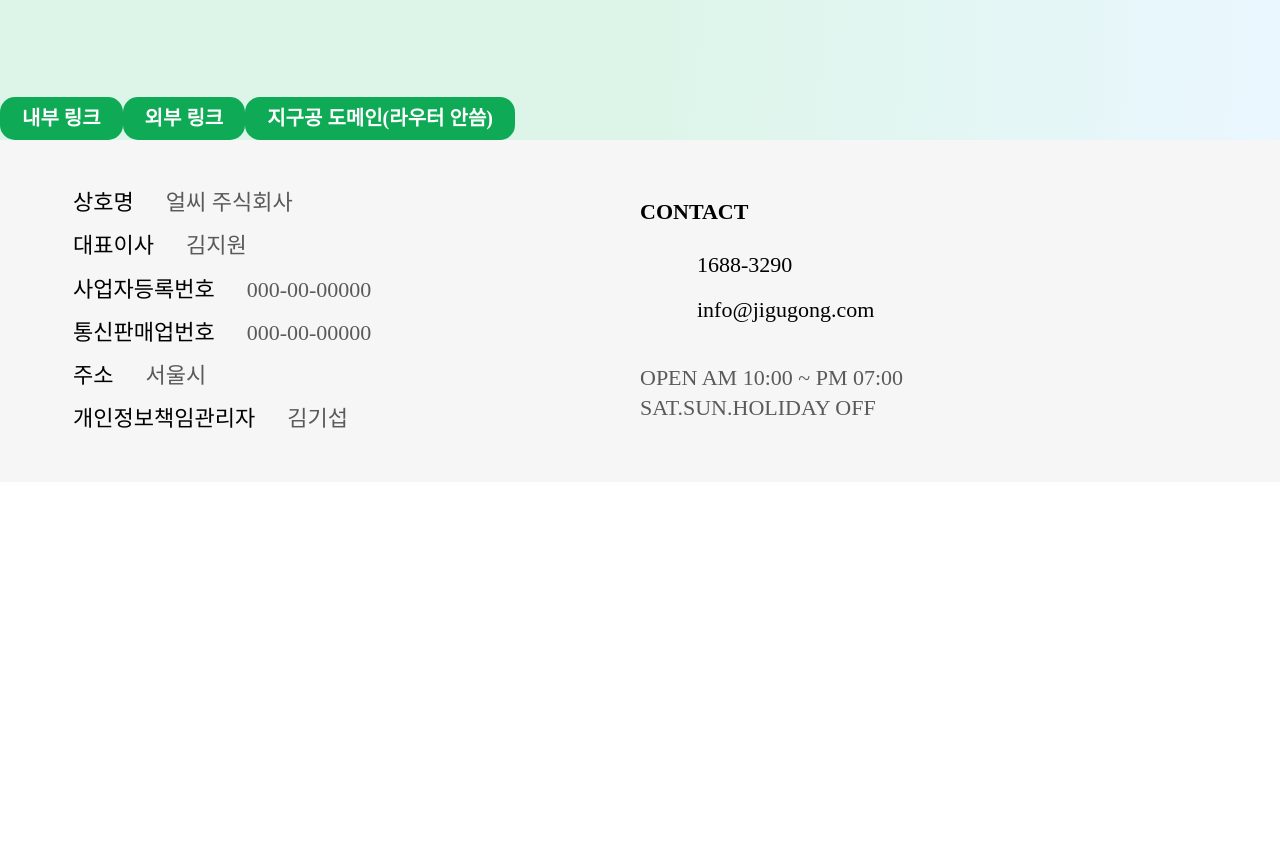
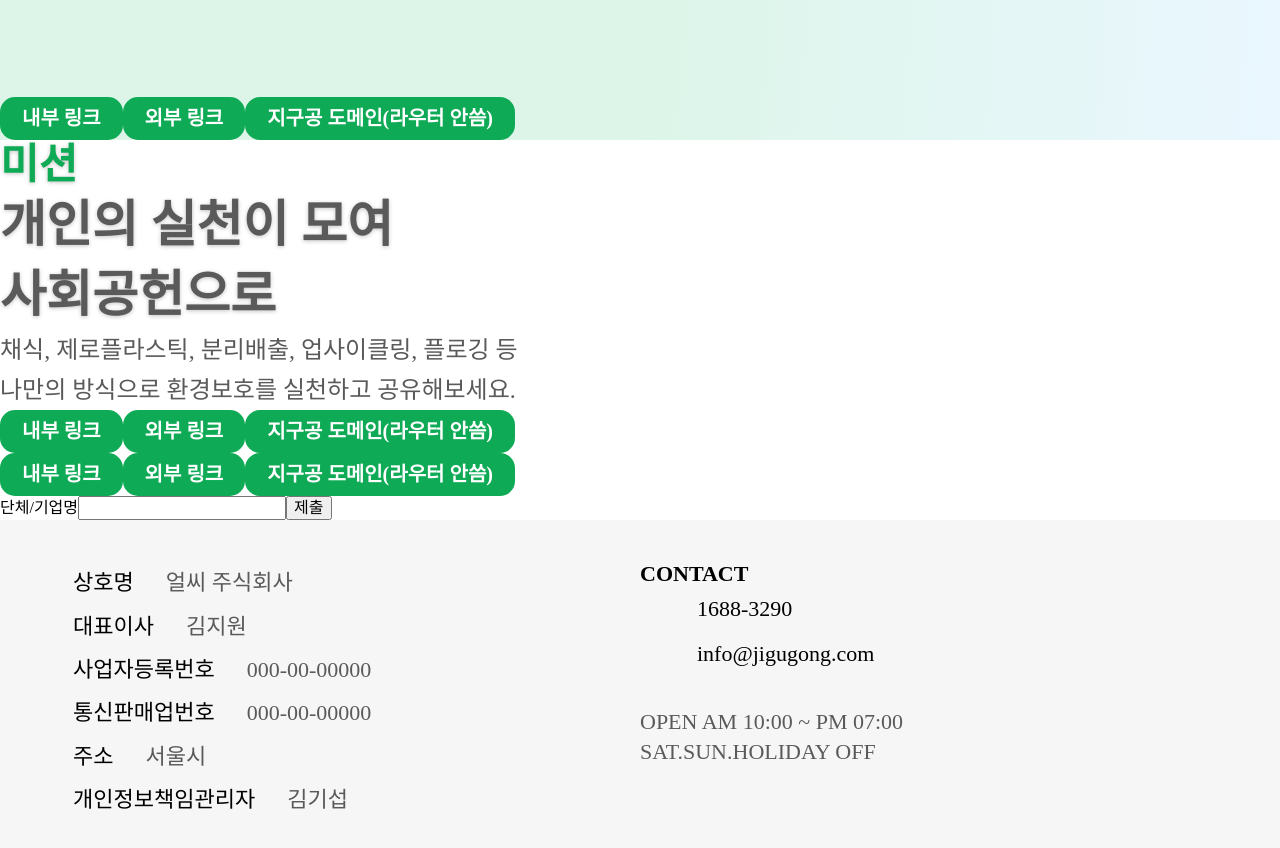
Before and after one commit to naninyang/jigugong-web, a Next.js app: page / in a window 1280 px wide. Shown: the top 848 px of the page. Before the commit the page ends 800 px from the top, so only its background shows below. Built offline with nearby package versions, Linux system fonts and the light colour scheme.

Commit message:
Primary head, secondary head, initial sentence on the Landing page
- 큰 제목, 작은 제목, 기본 문장 세팅

```diff
--- a/pages/assets/styles/global.css
+++ b/pages/assets/styles/global.css
@@ -18,8 +18,35 @@ body, input, button, textarea, select, legend {
   font-family: 'Pretendard';
 }
 
+h1, h2, h3, h4, h5, h6 {
+  margin-top: 0;
+  margin-bottom: 0;
+}
+
 a {
   text-decoration: none;
+}
+
+fieldset {
+  margin: 0;
+  padding: 0;
+  border: 0;
+}
+
+legend {
+  position: absolute;
+  width: 1px;
+  height: 1px;
+  padding: 0;
+  overflow: hidden;
+  clip: rect(0,0,0,0);
+  white-space: nowrap;
+  clip-path: inset(50%);
+  border: 0;
+}
+
+label {
+  cursor: pointer;
 }
 
 p, ul, dl {
--- /dev/null
+++ b/pages/components/Description.jsx
@@ -0,0 +1,24 @@
+import React from 'react';
+import styled from '@emotion/styled';
+import { fontWeights, Rem, Em } from '../utils/designSystem';
+
+const Paragraph = styled.p({
+  lineHeight: `${Em(40, 24)}`,
+  fontWeight: fontWeights.Medium,
+  fontSize: `${Rem(24)}`,
+  color: '#5A5A5A',
+  '& strong': {
+    display: 'block',
+    fontWeight: fontWeights.Medium,
+  },
+});
+
+const Description = ({ children }) => {
+  return (
+    <Paragraph>
+      {children}
+    </Paragraph>
+  )
+}
+
+export default Description;
--- /dev/null
+++ b/pages/components/HeadingPrimary.jsx
@@ -0,0 +1,21 @@
+import React from 'react';
+import styled from '@emotion/styled';
+import { fontWeights, Rem, Em } from '../utils/designSystem';
+
+const PrimaryHeading = styled.h2({
+  lineHeight: `${Em(50, 42)}`,
+  fontWeight: fontWeights.Bold,
+  fontSize: `${Rem(42)}`,
+  textShadow: `0 ${Em(1, 42)} ${Em(4, 42)} #c4c4c4`,
+  color: '#0EAA55',
+});
+
+const HeadingPrimary = ({ children }) => {
+  return (
+    <PrimaryHeading>
+      {children}
+    </PrimaryHeading>
+  )
+}
+
+export default HeadingPrimary;
--- /dev/null
+++ b/pages/components/HeadingSecondary.jsx
@@ -0,0 +1,25 @@
+import React from 'react';
+import styled from '@emotion/styled';
+import { fontWeights, Rem, Em } from '../utils/designSystem';
+
+const SecondaryHeading = styled.h3({
+  lineHeight: `${Em(70, 50)}`,
+  fontWeight: fontWeights.Bold,
+  fontSize: `${Rem(50)}`,
+  textShadow: `0 ${Em(1, 50)} ${Em(4, 50)} #c4c4c4`,
+  color: '#5a5a5a',
+  '& strong': {
+    display: 'block',
+    fontWeight: fontWeights.Bold,
+  },
+});
+
+const HeadingSecondary = ({ children }) => {
+  return (
+    <SecondaryHeading>
+      {children}
+    </SecondaryHeading>
+  )
+}
+
+export default HeadingSecondary;
--- a/pages/index.jsx
+++ b/pages/index.jsx
@@ -1,22 +1,22 @@
 import React from 'react';
 import styled from '@emotion/styled';
-import { mq, fontWeights, Rem, Em } from './utils/designSystem';
-import ButtonGreen from './components/ButtonGreen';
+import Main from './sections/landing/Main';
+import Mission from './sections/landing/Mission';
+import Action from './sections/landing/Action';
+import Feature from './sections/landing/Feature';
+import Proposal from './sections/landing/Proposal';
 
-const Contents = styled.section({
-  paddingTop: `${Rem(97)}`,
-  backgroundImage: 'radial-gradient(circle at 0 0, #dcf5e8, #dcf5e8, #eaf7ff)',
-});
+const Container = styled.div();
 
 function index() {
   return (
-    <>
-      <Contents>
-        <ButtonGreen href="/">내부 링크</ButtonGreen>
-        <ButtonGreen href="https://naver.com/">외부 링크</ButtonGreen>
-        <ButtonGreen href="https://jigugong.com/">지구공 도메인(라우터 안씀)</ButtonGreen>
-      </Contents>
-    </>
+    <Container>
+      <Main />
+      <Mission />
+      <Action />
+      <Feature />
+      <Proposal />
+    </Container>
   )
 }
 
--- /dev/null
+++ b/pages/sections/landing/Action.jsx
@@ -0,0 +1,18 @@
+import React from 'react';
+import styled from '@emotion/styled';
+import { Rem, styles } from '../../utils/designSystem';
+import { images } from '../../utils/designSystem';
+import HeadingPrimary from '../../components/HeadingPrimary';
+import HeadingSecondary from '../../components/HeadingSecondary';
+import Description from '../../components/Description';
+
+const Container = styled.section();
+
+const Action = () => {
+  return (
+    <Container>
+    </Container>
+  )
+}
+
+export default Action;
--- /dev/null
+++ b/pages/sections/landing/Feature.jsx
@@ -0,0 +1,22 @@
+import React from 'react';
+import styled from '@emotion/styled';
+import { Rem, styles } from '../../utils/designSystem';
+import { images } from '../../utils/designSystem';
+import ButtonGreen from '../../components/ButtonGreen';
+import HeadingPrimary from '../../components/HeadingPrimary';
+import HeadingSecondary from '../../components/HeadingSecondary';
+import Description from '../../components/Description';
+
+const Container = styled.section();
+
+const Feature = () => {
+  return (
+    <Container>
+      <ButtonGreen href="/">내부 링크</ButtonGreen>
+      <ButtonGreen href="https://naver.com/">외부 링크</ButtonGreen>
+      <ButtonGreen href="https://jigugong.com/">지구공 도메인(라우터 안씀)</ButtonGreen>
+    </Container>
+  )
+}
+
+export default Feature;
--- /dev/null
+++ b/pages/sections/landing/Main.jsx
@@ -0,0 +1,25 @@
+import React from 'react';
+import styled from '@emotion/styled';
+import { Rem, styles } from '../../utils/designSystem';
+import { images } from '../../utils/designSystem';
+import ButtonGreen from '../../components/ButtonGreen';
+import HeadingPrimary from '../../components/HeadingPrimary';
+import HeadingSecondary from '../../components/HeadingSecondary';
+import Description from '../../components/Description';
+
+const Container = styled.main({
+  paddingTop: `${Rem(97)}`,
+  backgroundImage: 'radial-gradient(circle at 0 0, #dcf5e8, #dcf5e8, #eaf7ff)',
+});
+
+const Main = () => {
+  return (
+    <Container>
+      <ButtonGreen href="/">내부 링크</ButtonGreen>
+      <ButtonGreen href="https://naver.com/">외부 링크</ButtonGreen>
+      <ButtonGreen href="https://jigugong.com/">지구공 도메인(라우터 안씀)</ButtonGreen>
+    </Container>
+  )
+}
+
+export default Main;
--- /dev/null
+++ b/pages/sections/landing/Mission.jsx
@@ -0,0 +1,31 @@
+import React from 'react';
+import styled from '@emotion/styled';
+import { Rem, styles } from '../../utils/designSystem';
+import { images } from '../../utils/designSystem';
+import ButtonGreen from '../../components/ButtonGreen';
+import HeadingPrimary from '../../components/HeadingPrimary';
+import HeadingSecondary from '../../components/HeadingSecondary';
+import Description from '../../components/Description';
+
+const Container = styled.section();
+
+const Mission = () => {
+  return (
+    <Container>
+      <HeadingPrimary>미션</HeadingPrimary>
+      <HeadingSecondary>
+        개인의 실천이 모여
+        <strong>사회공헌으로</strong>
+      </HeadingSecondary>
+      <Description>
+        <strong>채식, 제로플라스틱, 분리배출, 업사이클링, 플로깅 등</strong>
+        나만의 방식으로 환경보호를 실천하고 공유해보세요.
+      </Description>
+      <ButtonGreen href="/">내부 링크</ButtonGreen>
+      <ButtonGreen href="https://naver.com/">외부 링크</ButtonGreen>
+      <ButtonGreen href="https://jigugong.com/">지구공 도메인(라우터 안씀)</ButtonGreen>
+    </Container>
+  )
+}
+
+export default Mission;
--- /dev/null
+++ b/pages/sections/landing/Proposal.jsx
@@ -0,0 +1,27 @@
+import React from 'react';
+import styled from '@emotion/styled';
+import { Rem, styles } from '../../utils/designSystem';
+import { images } from '../../utils/designSystem';
+
+const Container = styled.div();
+
+const Proposal = () => {
+  const handleSubmit = event => {
+    event.preventDefault();
+    alert('양식 입력')
+  }
+  return (
+    <Container>
+      <form onSubmit={handleSubmit}>
+        <fieldset>
+          <legend>협업제안 및 문의 양식</legend>
+          <label htmlFor='org'>단체/기업명</label>
+          <input type='text' id='org' />
+          <button type="submit">제출</button>
+        </fieldset>
+      </form>
+    </Container>
+  )
+}
+
+export default Proposal;
```
